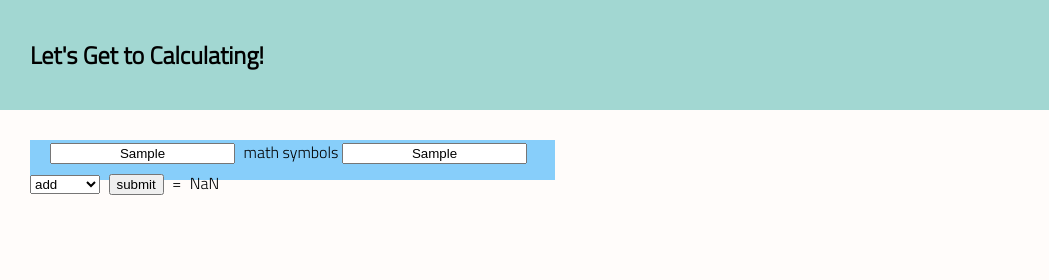
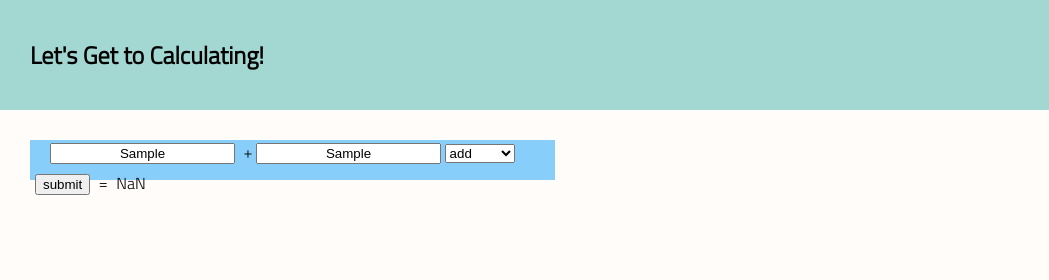
Before and after one commit to cristian-montes/calculator-lab-june-foundations, a plain HTML site: page index.html in a window 1280 px wide. Both pictures are taken after typing "Sample", "Sample" into the empty fields and a click on the button "submit". Shown: the top 280 px of the page, 0-1049 px from the left. Drawn offline with Linux system fonts and the light colour scheme.

Commit message:
began to rewrite submitBtn eventlistener

```diff
--- a/app.js
+++ b/app.js
@@ -11,6 +11,8 @@ import { modulo } from './calculations.js';
 const genInput1 = document.getElementById('gen-input1');
 const genInput2 = document.getElementById('gen-input2');
 const submitBtn = document.getElementById('submit-btn');
+const mathSymbol = document.getElementById('math-symbol');
+const dropNames = document.getElementById('math-drop-names');
 const resultsDisplay = document.getElementById('results-display');
 
 // set event listeners
@@ -20,17 +22,35 @@ const resultsDisplay = document.getElementById('results-display');
 
   // add event listener to button click
 submitBtn.addEventListener('click', () => {
-    console.log(genInput1.value);
-// get the value #first-add-input -- convert to number
-    const addend1 = Number(genInput1.value);
-// get the value #second-add-input -- convert to number
-    const addend2 = Number(genInput2.value);
-// call add function with firstAddInput & secondAddInput
-    const answer = add(addend1, addend2);
-// replace the innertext of #sum-display with the result
-    console.log(answer);
-    resultsDisplay.textContent = answer;
+    if (dropNames.value === 'add'){
+        const addend1 = Number(genInput1.value);
+        const addend2 = Number(genInput2.value);
+        const answer = add(addend1, addend2);
+        mathSymbol.textContent = '+';
+        resultsDisplay.textContent = answer;
+    }
+
 });
+
+
+
+
+
+
+
+
+
+//     console.log(genInput1.value);
+// // get the value #first-add-input -- convert to number
+
+// // get the value #second-add-input -- convert to number
+
+// // call add function with firstAddInput & secondAddInput
+
+// // replace the innertext of #sum-display with the result
+//     console.log(answer);
+//     resultsDisplay.textContent = answer;
+
 
 // const firstSubtractInput = document.getElementById('first-subtract-input');
 // const secondSubtractInput = document.getElementById('second-subtract-input');
--- a/index.html
+++ b/index.html
@@ -21,7 +21,7 @@
 
     <section>
         <label>
-            <input id="gen-input1"> <span>math symbols</span>
+            <input id="gen-input1"> <span id="math-symbol">math symbols</span>
         </label>
             <input id="gen-input2">
         </label>
```
